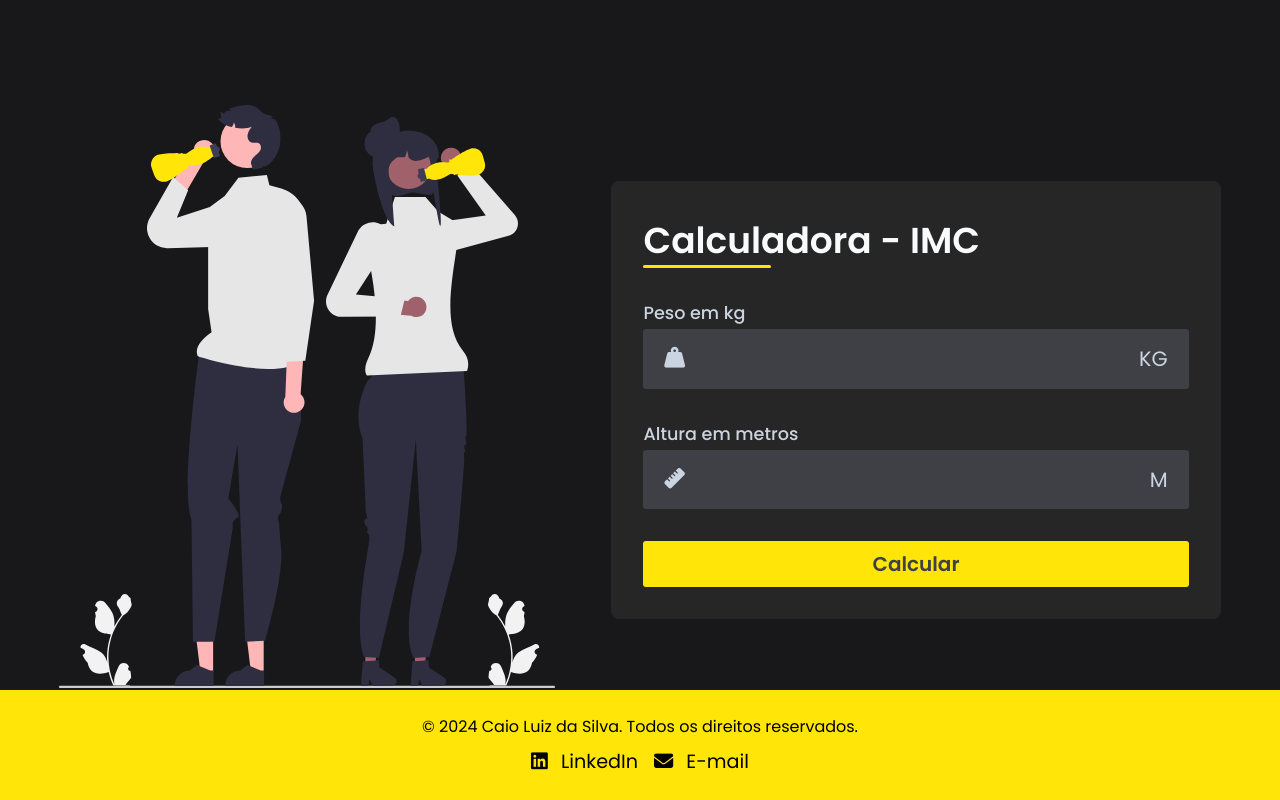
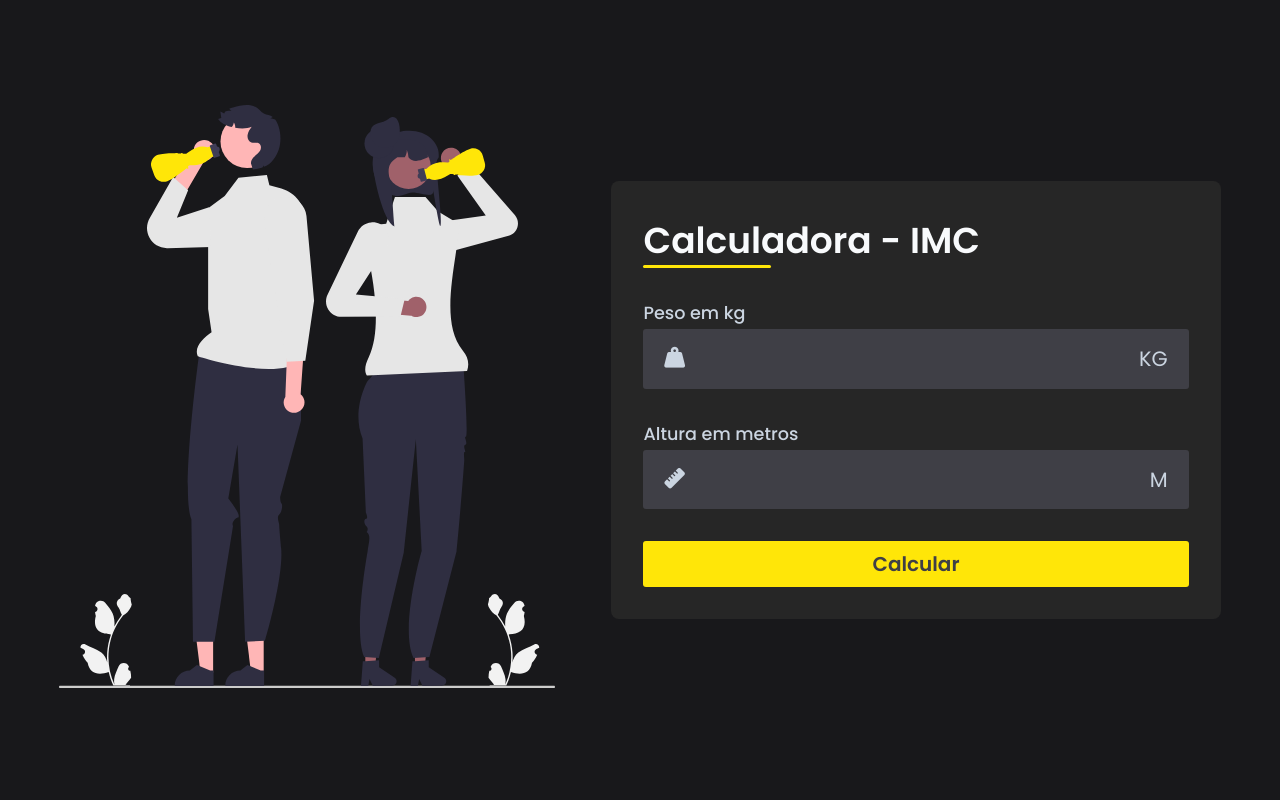
Before and after one commit to Caioluizdasilva/calculadora_imc, a plain HTML site: page index.html in a window 1280 px wide. Drawn offline with Linux system fonts and the light colour scheme.

Commit message:
removing_the_footer

```diff
--- a/assets/css/style.css
+++ b/assets/css/style.css
@@ -197,60 +197,3 @@ body {
     font-size: 1rem;
     margin-top: 1rem;
 }
-/* Rodapé */
-#footer {
-    background-color: #FFE608;
-    color: #000000; /* Cor do texto branco */
-    padding: 1.5rem;
-    text-align: center;
-    position: fixed;
-    bottom: 0;
-    left: 0;
-    width: 100%; /* O rodapé cobre toda a largura da página */
-    display: flex;
-    justify-content: center;
-    align-items: center;
-    flex-direction: column;
-    gap: 0.5rem;
-}
-
-.footer-content {
-    display: flex;
-    flex-direction: column;
-    align-items: center;
-    gap: 0.5rem;
-}
-
-.footer-links {
-    display: flex;
-    gap: 1rem;
-}
-
-.footer-links a {
-    color: #000;
-    text-decoration: none;
-    font-size: 1.2rem;
-}
-
-.footer-links a:hover {
-    text-decoration: underline;
-}
-
-.footer-links i {
-    margin-right: 0.5rem;
-    color: #000;
-}
-
-body, html {
-    height: 100%;
-    margin: 0;
-    padding: 0;
-}
-
-#container {
-    min-height: calc(100vh - 60px);
-    display: flex;
-    align-items: center;
-    justify-content: center;
-    gap: 3.5rem;
-}
--- a/index.html
+++ b/index.html
@@ -66,21 +66,6 @@
 
         </section>
 
-        <footer id="footer">
-            <div class="footer-content">
-                <p>&copy; 2024 Caio Luiz da Silva. Todos os direitos reservados.</p>
-                <div class="footer-links">
-                    <a href="https://www.linkedin.com/in/lcscaio" target="_blank">
-                        <i class="fa-brands fa-linkedin"></i> LinkedIn
-                    </a>
-                    <a href="mailto:bylcscaio@gmail.com">
-                        <i class="fa-solid fa-envelope"></i> E-mail
-                    </a>
-                </div>
-            </div>
-        </footer>
-
-
     </main>
     <script src="assets/js/script.js"></script>
 </body>
```
Also changed, not shown: 1 other file.
